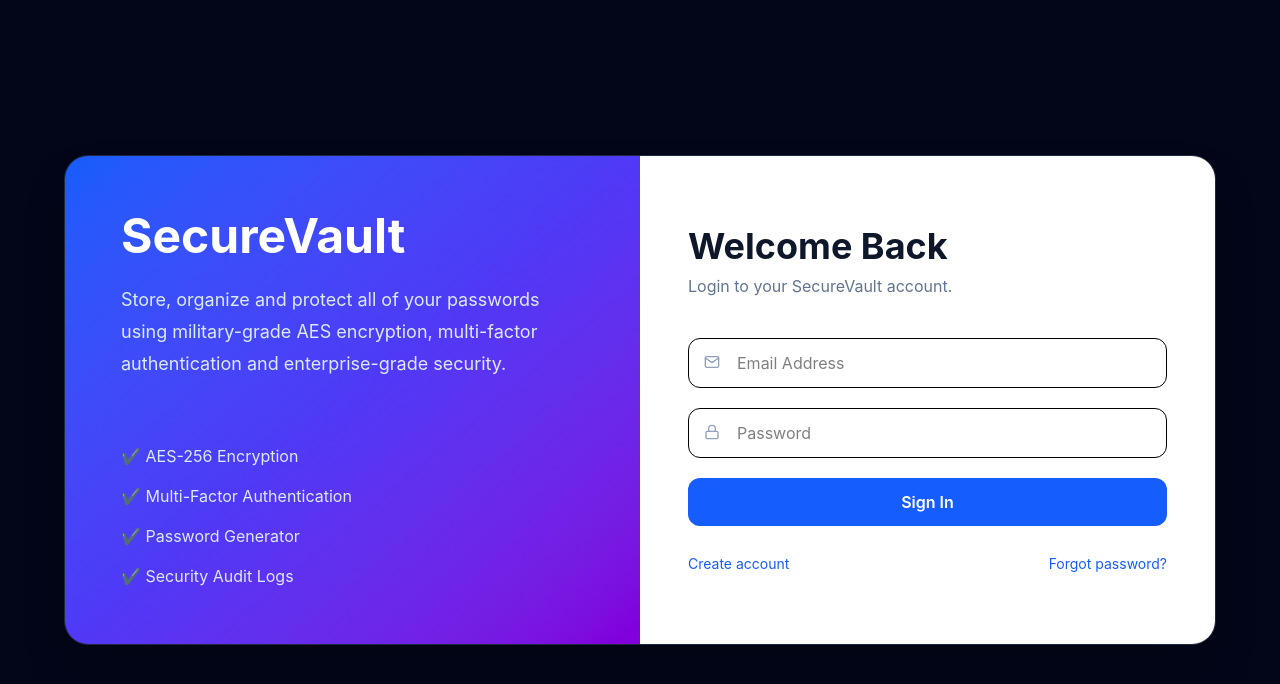
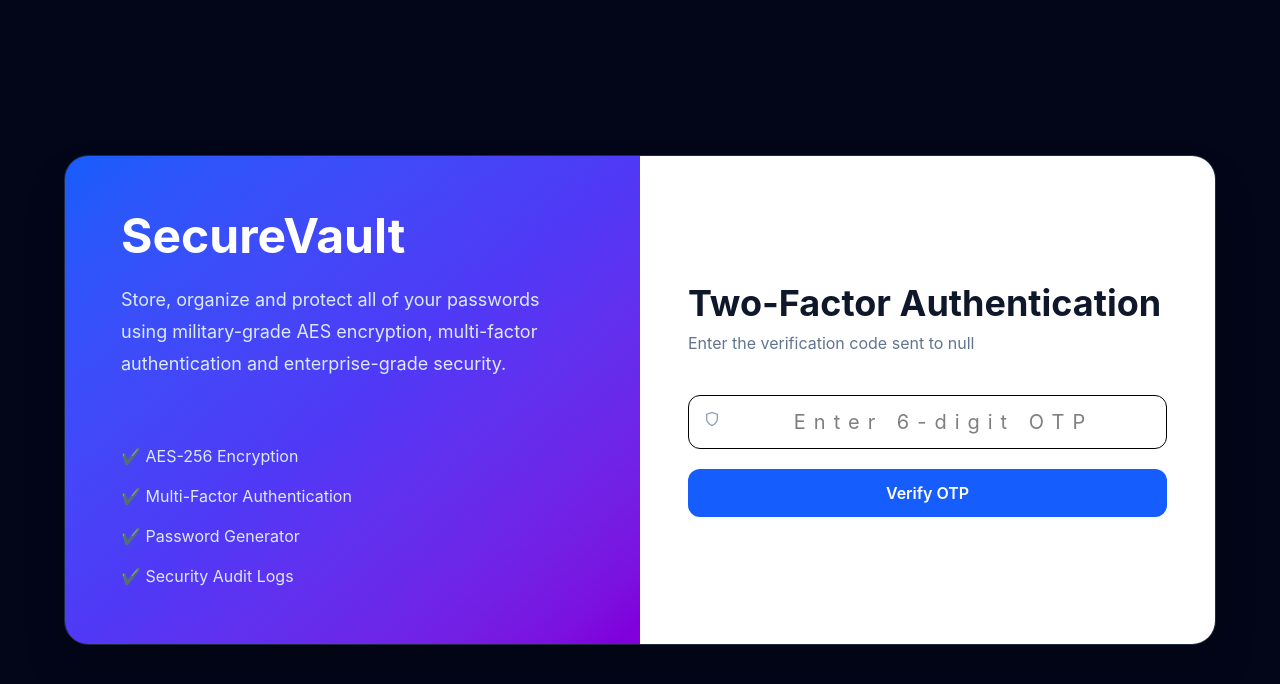
Before and after one commit to ayusha1223/SecureVault, a React app: page /verify-otp in a window 1280 px wide. Before the commit this address led to /login. Shown: the top 684 px of the page. Built offline with nearby package versions, Linux system fonts and the light colour scheme; the HTML template or start-up script is replaced by a standard one.

Commit message:
Adding 2FA

```diff
--- a/src/App.jsx
+++ b/src/App.jsx
@@ -21,6 +21,7 @@ import AdminUsers from "./admin/pages/Users";
 import AdminAuditLogs from "./admin/pages/AuditLogs";
 import Statistics from "./admin/pages/Statistics";
 import AdminSettings from "./admin/pages/Settings";
+import VerifyOTP from "./pages/auth/VerifyOTP";
 function App() {
   return (
     <Routes>
@@ -41,6 +42,10 @@ function App() {
         path="/reset-password/:token"
         element={<ResetPassword />}
       />
+      <Route
+  path="/verify-otp"
+  element={<VerifyOTP />}
+/>
       <Route
   path="/vault/new"
   element={
--- a/src/components/vault/VaultCard.jsx
+++ b/src/components/vault/VaultCard.jsx
@@ -21,6 +21,46 @@ const VaultCard = ({
     navigator.clipboard.writeText(vault.password);
     toast.success("Password copied");
   };
+
+  /* ===========================================
+     Password Expiry
+  =========================================== */
+
+  const today = new Date();
+
+  const expiry = vault.passwordExpiry
+    ? new Date(vault.passwordExpiry)
+    : null;
+
+  let status = null;
+
+  if (expiry) {
+    const diffDays = Math.ceil(
+      (expiry - today) / (1000 * 60 * 60 * 24)
+    );
+
+    if (diffDays < 0) {
+      status = {
+        text: "Expired",
+        color:
+          "bg-red-100 text-red-700 border border-red-300",
+      };
+    } else if (diffDays <= 7) {
+      status = {
+        text: `Expires in ${diffDays} day${
+          diffDays !== 1 ? "s" : ""
+        }`,
+        color:
+          "bg-orange-100 text-orange-700 border border-orange-300",
+      };
+    } else {
+      status = {
+        text: "Healthy",
+        color:
+          "bg-green-100 text-green-700 border border-green-300",
+      };
+    }
+  }
 
   return (
     <motion.div
@@ -78,6 +118,16 @@ const VaultCard = ({
 
         </div>
 
+        {/* Password Status */}
+
+        {status && (
+          <div
+            className={`mt-5 inline-flex rounded-full px-3 py-1 text-xs font-semibold ${status.color}`}
+          >
+            {status.text}
+          </div>
+        )}
+
         <div className="mt-6 space-y-4">
 
           <div className="flex items-center gap-3">
--- a/src/pages/auth/Login.jsx
+++ b/src/pages/auth/Login.jsx
@@ -31,8 +31,31 @@ const Login = () => {
   try {
     setLoading(true);
 
-      const { data } = await api.post("/auth/login", form);
+    const { data } = await api.post(
+      "/auth/login",
+      form
+    );
 
+    // MFA required
+    if (data.requiresMFA) {
+      sessionStorage.setItem(
+        "mfaUserId",
+        data.userId
+      );
+
+      sessionStorage.setItem(
+        "mfaEmail",
+        data.email
+      );
+
+      toast.success(data.message);
+
+      navigate("/verify-otp");
+
+      return;
+    }
+
+    // Normal login
     login(data.user, data.accessToken);
 
     toast.success("Welcome back!");
@@ -42,9 +65,11 @@ if (data.user.role === "admin") {
     } else {
       navigate("/dashboard");
     }
+
   } catch (err) {
     toast.error(
-        err.response?.data?.message || "Login failed"
+      err.response?.data?.message ||
+      "Login failed"
     );
   } finally {
     setLoading(false);
--- a/src/pages/auth/Register.jsx
+++ b/src/pages/auth/Register.jsx
@@ -23,10 +23,10 @@ const Register = () => {
   });
 
   const handleChange = (e) => {
-    setForm({
-      ...form,
+    setForm((prev) => ({
+      ...prev,
       [e.target.name]: e.target.value,
-    });
+    }));
   };
 
   const submitHandler = async (e) => {
@@ -35,18 +35,14 @@ const Register = () => {
     try {
       setLoading(true);
 
-      const { data } = await api.post(
-        "/auth/register",
-        form
-      );
+      const { data } = await api.post("/auth/register", form);
 
       toast.success(data.message);
 
       navigate("/login");
     } catch (err) {
       toast.error(
-        err.response?.data?.message ||
-          "Registration failed"
+        err.response?.data?.message || "Registration failed"
       );
     } finally {
       setLoading(false);
@@ -61,6 +57,7 @@ const Register = () => {
       <form
         onSubmit={submitHandler}
         className="space-y-5"
+        autoComplete="off"
       >
         <div className="relative">
           <FiUser className="absolute left-4 top-4 text-slate-400" />
@@ -71,6 +68,7 @@ const Register = () => {
             placeholder="First Name"
             value={form.firstName}
             onChange={handleChange}
+            autoComplete="given-name"
             required
             className="w-full border rounded-xl py-3 pl-12 pr-4 focus:ring-2 focus:ring-blue-500 outline-none"
           />
@@ -85,6 +83,7 @@ const Register = () => {
             placeholder="Last Name"
             value={form.lastName}
             onChange={handleChange}
+            autoComplete="family-name"
             required
             className="w-full border rounded-xl py-3 pl-12 pr-4 focus:ring-2 focus:ring-blue-500 outline-none"
           />
@@ -99,6 +98,7 @@ const Register = () => {
             placeholder="Email Address"
             value={form.email}
             onChange={handleChange}
+            autoComplete="email"
             required
             className="w-full border rounded-xl py-3 pl-12 pr-4 focus:ring-2 focus:ring-blue-500 outline-none"
           />
@@ -110,9 +110,10 @@ const Register = () => {
           <input
             type="password"
             name="password"
-            placeholder="Password"
+            placeholder="Create Password"
             value={form.password}
             onChange={handleChange}
+            autoComplete="new-password"
             required
             className="w-full border rounded-xl py-3 pl-12 pr-4 focus:ring-2 focus:ring-blue-500 outline-none"
           />
@@ -121,19 +122,19 @@ const Register = () => {
         <button
           type="submit"
           disabled={loading}
-          className="w-full bg-blue-600 hover:bg-blue-700 text-white rounded-xl py-3 font-semibold transition disabled:opacity-70"
+          className="w-full bg-blue-600 hover:bg-blue-700 text-white rounded-xl py-3 font-semibold transition disabled:opacity-60 disabled:cursor-not-allowed"
         >
           {loading ? "Creating Account..." : "Create Account"}
         </button>
 
-        <div className="flex justify-center text-sm pt-2">
+        <div className="flex justify-center items-center gap-1 text-sm pt-2">
           <span className="text-slate-600">
             Already have an account?
           </span>
 
           <Link
             to="/login"
-            className="ml-2 text-blue-600 hover:underline font-medium"
+            className="text-blue-600 hover:underline font-medium"
           >
             Sign In
           </Link>
--- /dev/null
+++ b/src/pages/auth/VerifyOTP.jsx
@@ -0,0 +1,99 @@
+import { useState } from "react";
+import { useNavigate } from "react-router-dom";
+import { FiShield } from "react-icons/fi";
+import toast from "react-hot-toast";
+
+import api from "../../api/axios";
+import { useAuth } from "../../context/AuthContext";
+import AuthLayout from "../../components/layout/AuthLayout";
+
+const VerifyOTP = () => {
+  const navigate = useNavigate();
+  const { login } = useAuth();
+
+  const [otp, setOtp] = useState("");
+  const [loading, setLoading] = useState(false);
+
+  const email =
+    sessionStorage.getItem("mfaEmail");
+
+  const userId =
+    sessionStorage.getItem("mfaUserId");
+
+  const submitHandler = async (e) => {
+    e.preventDefault();
+
+    try {
+      setLoading(true);
+
+      const { data } = await api.post(
+        "/auth/mfa/verify",
+        {
+          userId,
+          otp,
+        }
+      );
+
+      login(data.user, data.accessToken);
+
+      sessionStorage.removeItem("mfaUserId");
+      sessionStorage.removeItem("mfaEmail");
+
+      toast.success("Login successful");
+
+      if (data.user.role === "admin") {
+        navigate("/admin");
+      } else {
+        navigate("/dashboard");
+      }
+
+    } catch (err) {
+      toast.error(
+        err.response?.data?.message ||
+          "Invalid OTP"
+      );
+    } finally {
+      setLoading(false);
+    }
+  };
+
+  return (
+    <AuthLayout
+      title="Two-Factor Authentication"
+      subtitle={`Enter the verification code sent to ${email}`}
+    >
+      <form
+        onSubmit={submitHandler}
+        className="space-y-5"
+      >
+        <div className="relative">
+          <FiShield className="absolute left-4 top-4 text-slate-400" />
+
+          <input
+            type="text"
+            maxLength={6}
+            value={otp}
+            onChange={(e) =>
+              setOtp(e.target.value)
+            }
+            placeholder="Enter 6-digit OTP"
+            className="w-full border rounded-xl py-3 pl-12 pr-4 focus:ring-2 focus:ring-blue-500 outline-none tracking-[8px] text-center text-xl"
+            required
+          />
+        </div>
+
+        <button
+          type="submit"
+          disabled={loading}
+          className="w-full rounded-xl bg-blue-600 py-3 font-semibold text-white hover:bg-blue-700"
+        >
+          {loading
+            ? "Verifying..."
+            : "Verify OTP"}
+        </button>
+      </form>
+    </AuthLayout>
+  );
+};
+
+export default VerifyOTP;
--- a/src/pages/settings/Settings.jsx
+++ b/src/pages/settings/Settings.jsx
@@ -1,5 +1,6 @@
 import { useEffect, useState } from "react";
 import toast from "react-hot-toast";
+import api from "../../api/axios";
 
 import DashboardLayout from "../../components/dashboard/DashboardLayout";
 
@@ -38,6 +39,18 @@ const Settings = () => {
       [key]: value,
     }));
   };
+  const enableMFA = async () => {
+  try {
+    await api.post("/auth/mfa/enable");
+
+    toast.success("Two-Factor Authentication Enabled");
+  } catch (err) {
+    toast.error(
+      err.response?.data?.message ||
+      "Failed to enable MFA"
+    );
+  }
+};
 
   return (
     <DashboardLayout>
@@ -203,6 +216,25 @@ const Settings = () => {
             </div>
 
           </div>
+          <hr className="my-6" />
+
+<div>
+  <h3 className="mb-2 text-lg font-semibold">
+    Two-Factor Authentication
+  </h3>
+
+  <p className="mb-4 text-sm text-slate-500">
+    Add an extra layer of security by requiring
+    a one-time verification code during login.
+  </p>
+
+  <button
+    onClick={enableMFA}
+    className="rounded-xl bg-green-600 px-6 py-3 font-semibold text-white hover:bg-green-700"
+  >
+    Enable Two-Factor Authentication
+  </button>
+</div>
 
         </div>
 
--- a/src/services/dashboardService.js
+++ b/src/services/dashboardService.js
@@ -1,35 +1,27 @@
-import { getVaults } from "./vaultService";
+import { getVaults, getPasswordHealth } from "./vaultService";
 
 export const getDashboardStats = async () => {
-  const response = await getVaults();
+  const [vaultResponse, healthResponse] =
+    await Promise.all([
+      getVaults(),
+      getPasswordHealth(),
+    ]);
 
-  const vaults = response.data || [];
+  const vaults = vaultResponse.data || [];
 
-  const favourites = vaults.filter(
-    (v) => v.favourite
-  ).length;
-
-  const weakPasswords = vaults.filter(
-    (v) => (v.password || "").length < 12
-  ).length;
-
-  const securityScore =
-    vaults.length === 0
-      ? 100
-      : Math.max(
-          0,
-          Math.round(
-            ((vaults.length - weakPasswords) /
-              vaults.length) *
-              100
-          )
-        );
+  const health = healthResponse.data || {};
 
   return {
-    total: vaults.length,
-    favourites,
-    weakPasswords,
-    securityScore,
+    total: health.total || 0,
+    favourites: vaults.filter((v) => v.favourite).length,
+
+    strongPasswords: health.strong || 0,
+    weakPasswords: health.weak || 0,
+    reusedPasswords: health.reused || 0,
+    expiredPasswords: health.expired || 0,
+
+    securityScore: health.score || 100,
+
     recent: vaults.slice(0, 5),
   };
 };
```
Lines whose indentation alone changed are shown as unchanged.
